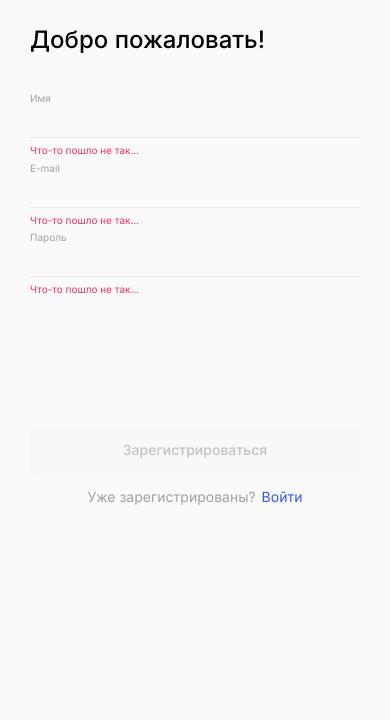
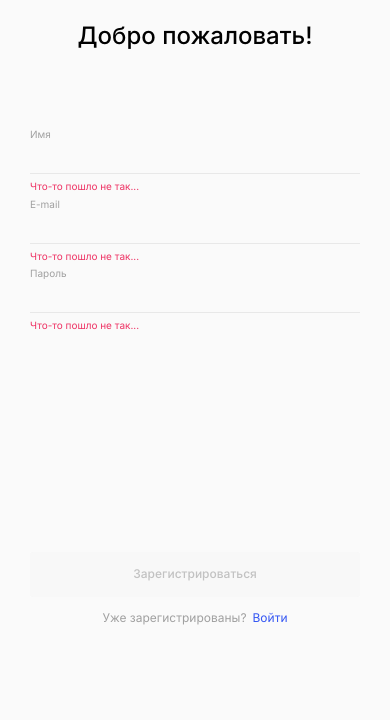
Before and after one commit to ShnaiderDanila/movies-explorer-frontend, a React app: page /signup in a window 390 px wide. Shown: the part 124-844 px from the top of the page. Built offline with nearby package versions, Linux system fonts and the light colour scheme.

Commit message:
feat: Add responsive styles and change the previous ones a little ./src/components/Register/Register.css

```diff
--- a/src/components/Register/Register.css
+++ b/src/components/Register/Register.css
@@ -8,10 +8,14 @@
 }
 
 .register__title {
-  margin: 38px 0;
+  margin: 38px 0 0 0;
   font-size: 24px;
   font-weight: 500;
   line-height: 29.05px;
+}
+
+.register__form {
+  margin: 38px 0 0 0;
 }
 
 .register__fieldset {
@@ -84,10 +88,6 @@
   color: #c2c2c2;
 }
 
-.register__signup-button:hover {
-  opacity: 0.8;
-}
-
 .register__signin {
   display: flex;
   align-items: center;
@@ -108,6 +108,50 @@
   transition: opacity 0.3s ease;
 }
 
-.register__signin-button:hover {
-  opacity: 0.8;
+/* Адаптив  */
+
+@media screen and (min-width: 769px) {
+  .register__signup-button:hover {
+    opacity: 0.8;
+  }
+
+  .register__signin-button:hover {
+    opacity: 0.8;
+  }
 }
+
+@media screen and (max-width: 768px) {
+  .register {
+    padding: 232px 30px;
+  }
+}
+
+@media screen and (max-width: 425px) {
+  .register {
+    padding: 56px 30px 30px;
+  }
+
+  .register__box {
+    text-align: center;
+  }
+
+  .register__title {
+    margin: 48px 0 0 0;
+  }
+
+  .register__form {
+    margin: 78px 0 0 0;
+  }
+
+  .register__signup-button {
+    margin: 221px auto 0 auto;
+    font-size: 12px;
+    line-height: 14.52px;
+  }
+
+  .register__signin {
+    margin: 14px 0 0 0;
+    font-size: 12px;
+    line-height: 14.52px;
+  }
+}
```
